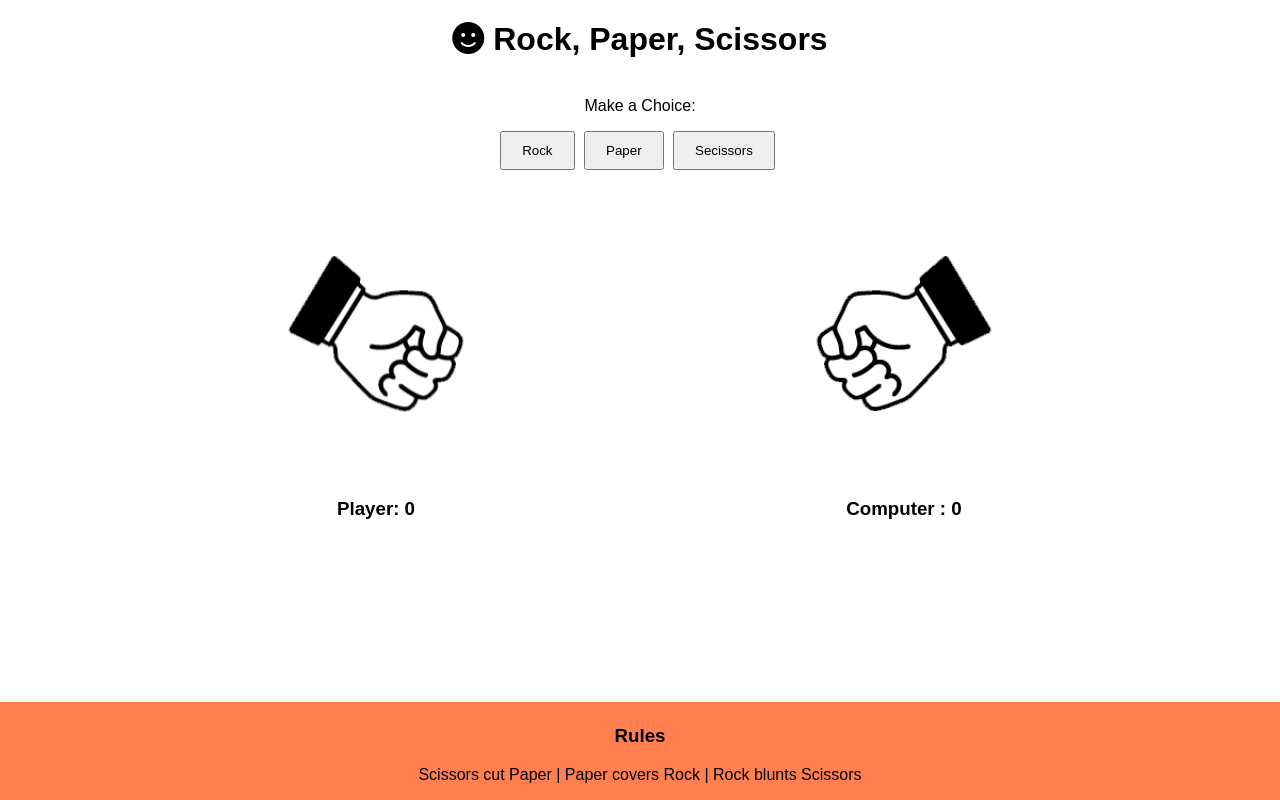
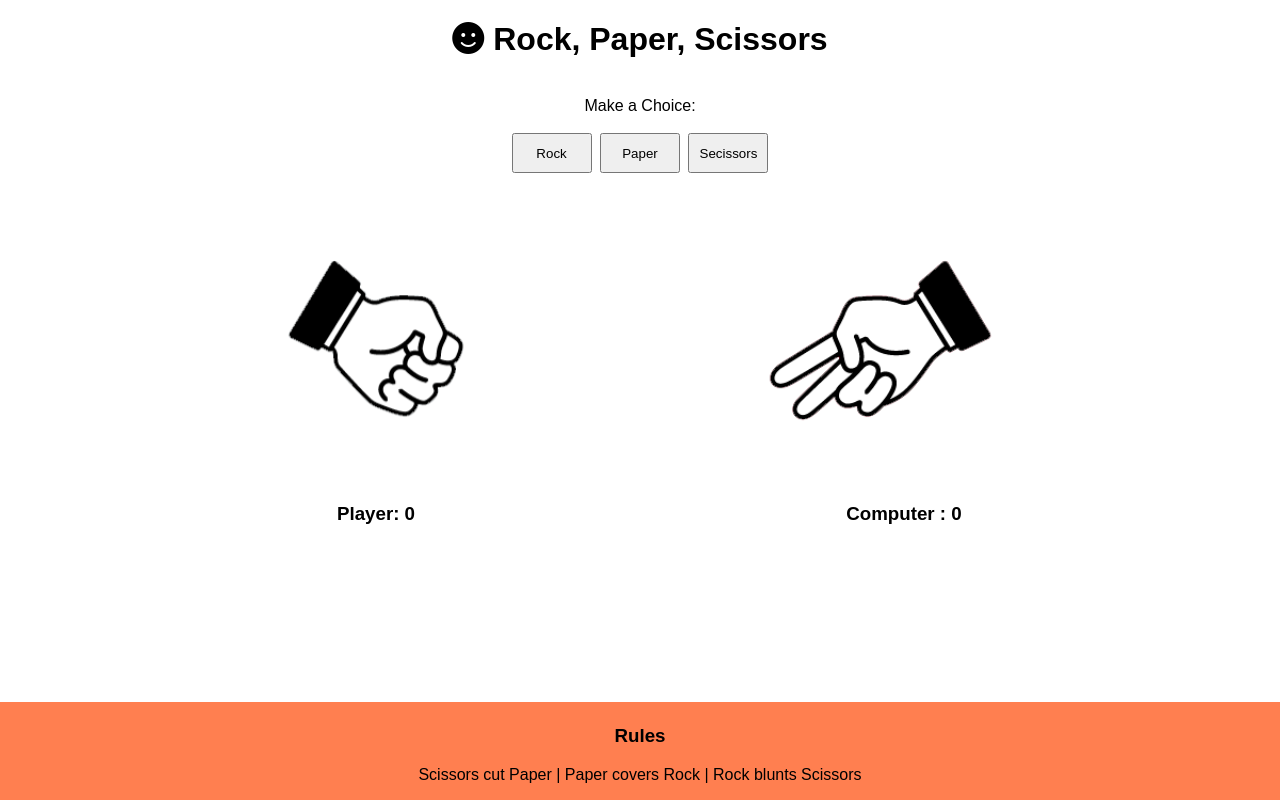
Before and after one commit to akramalex/rock-paper-scissors, a plain HTML site: page index.html in a window 1280 px wide. Both pictures are taken after a click on the button "Rock". Drawn offline with Linux system fonts and the light colour scheme.

Commit message:
(java) set up the game and run the game

```diff
--- a/assets/css/style.css
+++ b/assets/css/style.css
@@ -74,6 +74,5 @@ footer{
 
  button{
     margin-right: 5px;
-    padding: 10px 20px;
 
  }
--- a/assets/js/script.js
+++ b/assets/js/script.js
@@ -0,0 +1,39 @@
+/**
+ * Declare constants for DOM elements
+ * and possible choices
+ */
+const buttons = document.getElementsByClassName("control");
+const playerScore = document.getElementById("player-score");
+const playerImage = document.getElementById("player-image");
+const computerScore = document.getElementById("computer-score");
+const computerImage = document.getElementById("computer-image");
+const messages = document.getElementById("messages");
+const choices = ["rock", "paper", "scissors"];
+
+
+/**
+ * add event listener to all the buttons
+ */
+for (let button of buttons) {
+    button.addEventListener("click", function () {
+        let playerChoice = this.getAttribute("data-choice");
+        playGame(playerChoice);
+    });
+}
+
+/**
+ * the main game function , update picture when choice and
+ *  date choice value of seclected button
+ *
+ */
+function playGame(playerChoice) {
+
+    playerImage.src = `assets/images/${choices[playerChoice]}.png`;
+    playerImage.alt = choices[playerChoice];
+    let computerChoice = Math.floor(Math.random() * 3);
+    computerImage.src = `./assets/images/${choices[computerChoice]}.png`;
+    computerImage.alt = choices[computerChoice];
+
+    let result = checkWinner(choices[computerChoice], choices[playerChoice]);
+    updateScore(result);
+}
--- a/index.html
+++ b/index.html
@@ -36,21 +36,21 @@
 
         <div class="make-choice">
             <p>Make a Choice:</p>
-            <button aria-label="Roce" data-choice="0" class="controal">Rock</button>
-            <button aria-label="Paper" data-choice="1" class="controal">Paper</button>
-            <button aria-label="Secissors" data-choice="2" class="controal">Secissors</button>
+            <button aria-label="Roce" data-choice="0" class="control">Rock</button>
+            <button aria-label="Paper" data-choice="1" class="control">Paper</button>
+            <button aria-label="Secissors" data-choice="2" class="control">Secissors</button>
         </div>
         <!-- player area -->
         <div id ="messages"></div>
         <div class="player">
 
-            <img id="player-image" src="./assets/images/rock.png" alt="Rock">
+            <img id="player-image" class="shake-player" src="./assets/images/rock.png" alt="Rock">
             <h3 class="scores">Player: <span id="player-score">0</span></h3>
         </div>
         <!-- computer area -->
         <div class="computer">
 
-            <img id="computer-image" src="./assets/images/rock.png" alt="Rock">
+            <img id="computer-image" class="shake-computer" src="./assets/images/rock.png" alt="Rock">
             <h3 class="scores">Computer : <span id="computer-score">0</span></h3>
 
         </div>
```
